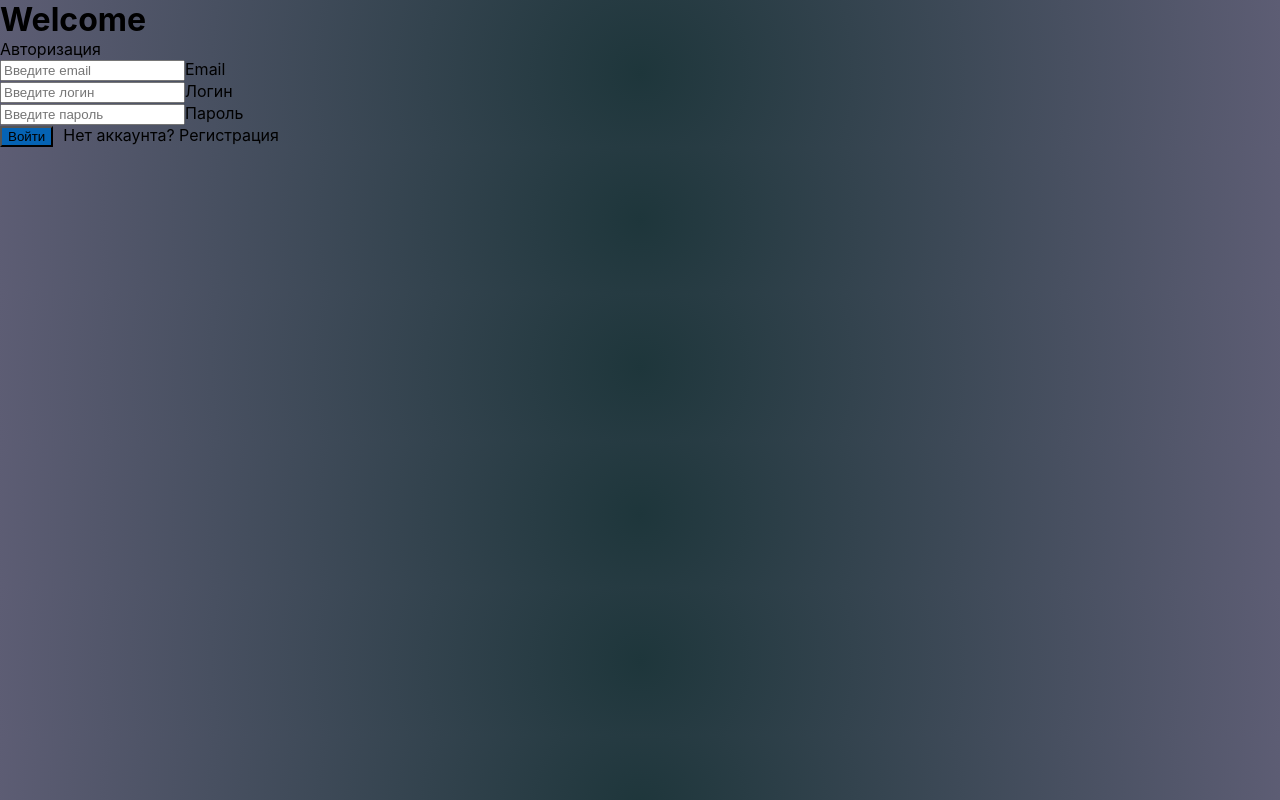
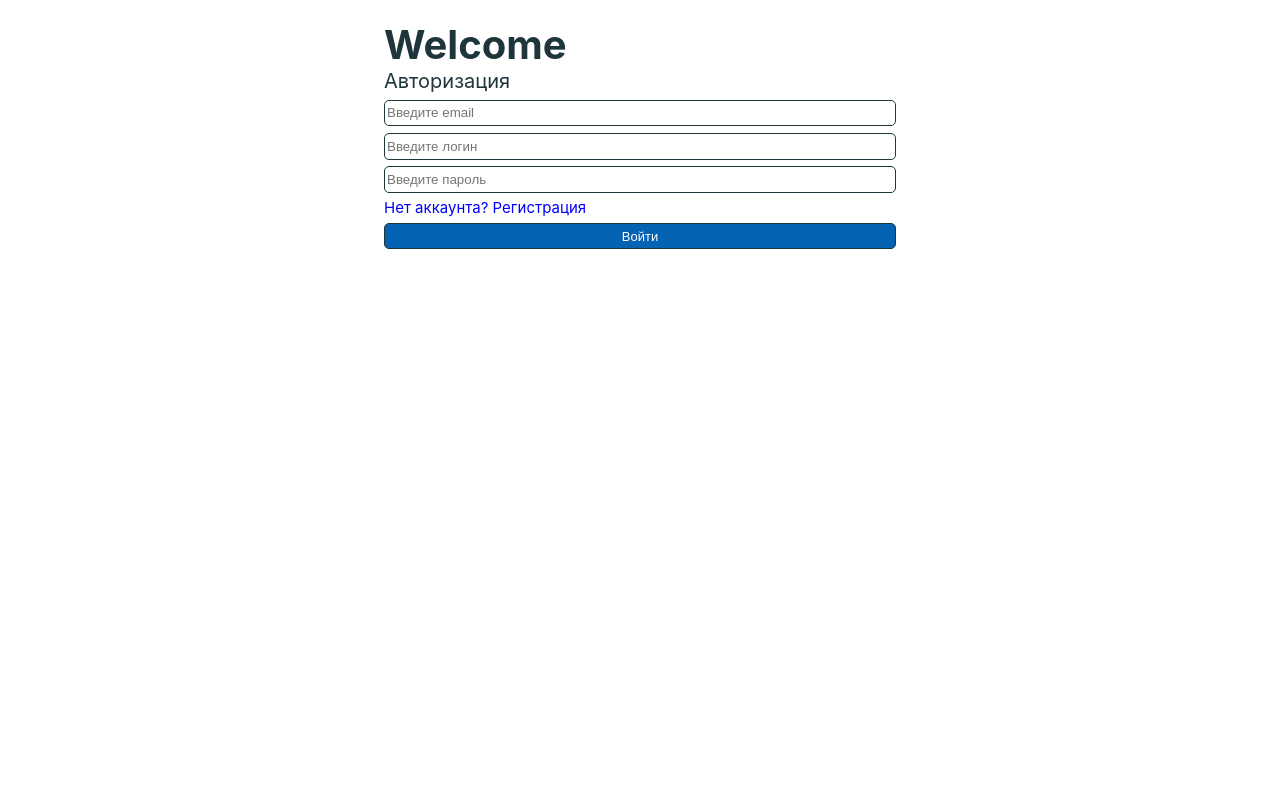
Before and after one commit to tellow-it/KPO_PlanEvents, a Next.js app in the folder frontend-plan-events/: page /SignIn in a window 1280 px wide. Built offline with nearby package versions, Linux system fonts and the light colour scheme.

Commit message:
update css for signin and signup

```diff
--- a/frontend-plan-events/componets/MainContainer.js
+++ b/frontend-plan-events/componets/MainContainer.js
@@ -4,10 +4,10 @@ import styles from "../styles/MainContainer.module.css"
 
 function MainContainer({ children, keywords }) {
     return (
-        <>
+        <div className={styles.container}>
             <Head>
                 <meta keywords={keywords}></meta>
-                <title>Главная страница</title>
+                <title>{keywords}</title>
             </Head>
             {/* <div className="navbar">
                 <a href={'/'}>Главная</a>
@@ -53,7 +53,7 @@ function MainContainer({ children, keywords }) {
             <footer className={styles.footer}>
                 Lorem Lorem Lorem
             </footer>
-        </>
+        </div>
     );
 }
 
--- a/frontend-plan-events/pages/SignIn.js
+++ b/frontend-plan-events/pages/SignIn.js
@@ -2,7 +2,7 @@ import React, {useContext, useEffect, useState} from 'react'
 import {useHttp} from '../hooks/http.hook'
 import {useMessage} from '../hooks/message.hook'
 import {AuthContext} from '../context/AuthContext'
-//import '../styles/SignIn.css'
+import styles from '../styles/SignUp.module.css'
 
 const SignIn = () => {
   const auth = useContext(AuthContext)
@@ -43,15 +43,15 @@ const SignIn = () => {
   }
 
   return (
-    <div className="row">
-      <div className="col s6 offset-s3">
+    <div className={styles.root}>
+      <div className={styles.content}>
         <h1>Welcome</h1>
         <div className="card blue darken-1">
           <div className="card-content white-text">
             <span className="card-title">Авторизация</span>
             <div>
 
-              <div className="input-field">
+              <div className={styles.input_field}>
                 <input
                   placeholder="Введите email"
                   id="email"
@@ -61,10 +61,10 @@ const SignIn = () => {
                   value={form.email}
                   onChange={changeHandler}
                 />
-                <label htmlFor="email">Email</label>
+
               </div>
 
-              <div className="input-field">
+              <div className={styles.input_field}>
                 <input
                   placeholder="Введите логин"
                   id="login"
@@ -74,10 +74,10 @@ const SignIn = () => {
                   value={form.username}
                   onChange={changeHandler}
                 />
-                <label htmlFor="email">Логин</label>
+
               </div>
 
-              <div className="input-field">
+              <div className={styles.input_field}>
                 <input
                   placeholder="Введите пароль"
                   id="password"
@@ -87,13 +87,13 @@ const SignIn = () => {
                   value={form.password}
                   onChange={changeHandler}
                 />
-                <label htmlFor="email">Пароль</label>
+
               </div>
 
             </div>
           </div>
-          <div className="card-action">
-
+          <div className={styles.card_action}>
+            <a href='#'>Нет аккаунта? Регистрация</a>
             <button
               className="btn yellow darken-4"
               style={{marginRight: 10}}
@@ -101,7 +101,7 @@ const SignIn = () => {
               onClick={loginHandler}
             >Войти
             </button>
-            <a href='#'>Нет аккаунта? Регистрация</a>
+
             {/* <button
               className="btn yellow darken-4"
               onClick={registerHandler}
--- a/frontend-plan-events/pages/_app.js
+++ b/frontend-plan-events/pages/_app.js
@@ -1,5 +1,5 @@
 import '../styles/globals.css'
-import '../styles/SignUp.css'
+//import '../styles/SignUp.css'
 // import '../styles/SignIn.css'
 
 function MyApp({ Component, pageProps }) {
--- a/frontend-plan-events/styles/Home.module.css
+++ b/frontend-plan-events/styles/Home.module.css
@@ -10,13 +10,13 @@
   height: 10vh;
   width: 100%;
   margin-top: 15px;
-  border: 2px solid var(--color_0);
+  /* border: 2px solid var(--color_0); */
   border-radius: 5px;
   padding: 0 15px;
-  color: var(--color_0);
+  color: var(--color_4);
 }
 .event:hover{
-  border: 2px solid var(--color_1);
+  border-left: 2px solid var(--color_1);
 }
 .event:hover>.event_head{
   color:var(--color_1);;
--- a/frontend-plan-events/styles/MainContainer.module.css
+++ b/frontend-plan-events/styles/MainContainer.module.css
@@ -21,10 +21,10 @@
 .menu{
 
     margin:0;
-    background: var(--color_1);
+    background: var(--color_2);
     color:white;
-    min-height: 80vh;
-    height:100%;
+    height: 50vh;
+    /* height:100%; */
     width:20%;
     position: absolute;
     display: flex;
@@ -47,7 +47,7 @@
 }
 
 .menu>ul>li:hover{
-    background: var(--color_2);
+    background: var(--color_4);
 }
 
 .menu>ul>li:active{
@@ -55,16 +55,22 @@
 }
 
 .content{
-    /* background: var(--color_3); */
-    background: radial-gradient(50% 50%, var(--color_3), var(--color_2));
+    background: var(--color_3);
+    /* background: radial-gradient(50% 50%, var(--color_3), var(--color_2)); */
     margin-left: 20%;
     min-height: 80vh;
     position: relative;
     min-width: 400px;
+    display: flex;
+    align-items: center;
+}
+
+.container{
+    background: var(--color_2);
 }
 
 .footer{
-    background: var(--color_0);
+    background: var(--color_4);
     color:white;
     height: 10vh;
     display: flex;
--- a/frontend-plan-events/styles/SignUp.css
+++ b/frontend-plan-events/styles/SignUp.css
@@ -36,5 +36,5 @@ body {
   }
 
   p {
-    color: red;
+    /* color: red; */
   }
--- /dev/null
+++ b/frontend-plan-events/styles/SignUp.module.css
@@ -0,0 +1,51 @@
+.root{
+    padding-top: 20px;
+    font-size: 20px;
+    height: 70vh;
+    margin: 0 auto;
+    width:40%;
+    min-width: 150px;
+    display: flex;
+    flex-direction: column;
+    color:var(--color_4)
+}
+
+.content{
+
+    height:100%;
+}
+
+.input_field>input{
+    margin-top: 0.5em;
+    width:100%;
+    height: 2em;
+    border-radius: 5px;
+    border: 1px solid var(--color_4);
+}
+
+.card_action{
+    margin-top: 5px;
+    display: flex;
+    flex-direction: column;
+}
+
+.card_action>button{
+    background-color: #0563b4;
+    color:white;
+    font-size: 13px;
+    width: 100%;
+    height: 2em;
+    margin-top: 0.5em;
+    border-radius: 5px;
+    border: 1px solid var(--color_4);
+}
+
+.card_action>button:active{
+    background-color: var(--color_1);
+    color:var(--color_4);
+}
+
+.card_action>a{
+    color:blue;
+    font-size: 15px;
+}
--- a/frontend-plan-events/styles/globals.css
+++ b/frontend-plan-events/styles/globals.css
@@ -7,10 +7,11 @@
 /* #F5C7A9 */
 /* #F5E8E4 */
 *{
-  --color_0:#2c0c20;
-  --color_1:#D1512D;
-  --color_2:#F5C7A9;
-  --color_3:#F5E8E4;
+  --color_0:#e96f04;
+  --color_1:#FFC700;
+  --color_2:#444;
+  --color_3:white;
+  --color_4:rgba(30, 54, 59, 1);
   margin:0;
 }
 html,
```
Also changed, not shown: frontend-plan-events/pages/SignUp.js (+13 -9 lines).
